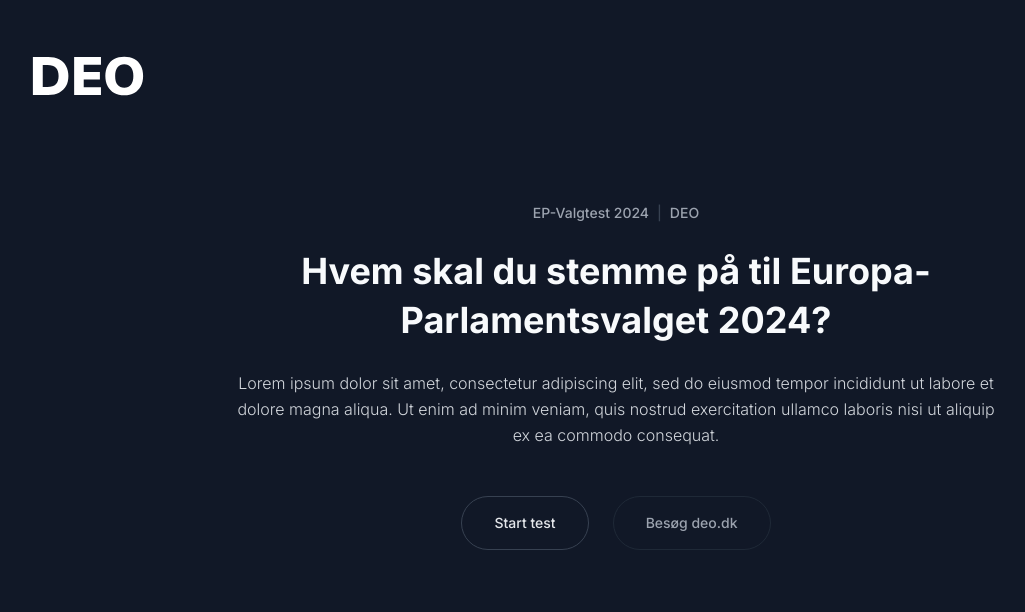
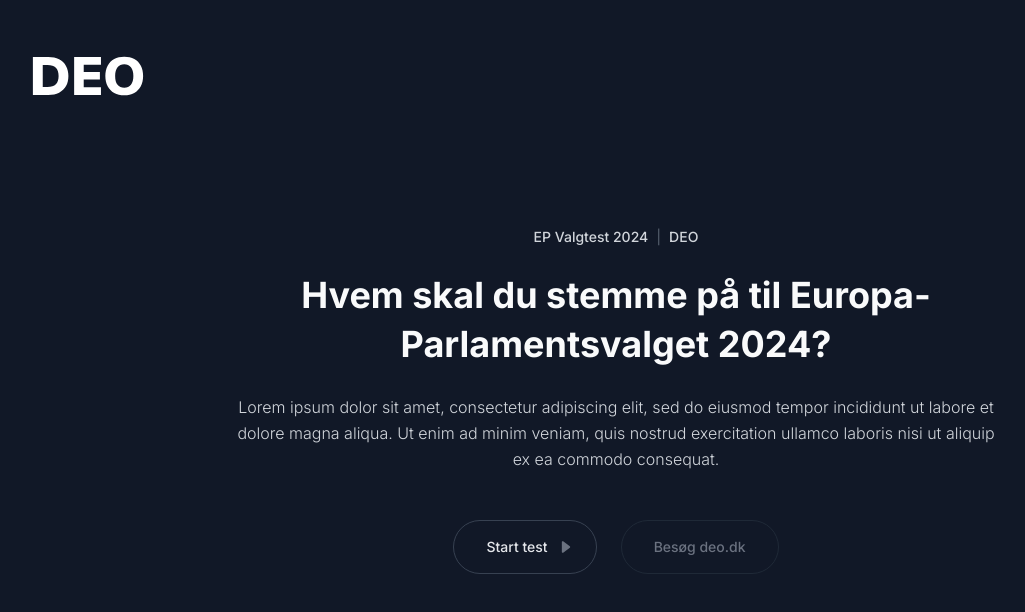
Before and after one commit to maxrh/ep-valgtest-2024-next, a Next.js app: page / in a window 1280 px wide. Shown: the top 612 px of the page, without its empty margins (24-1049 px from the left). Built offline with nearby package versions, Linux system fonts and the light colour scheme.

Commit message:
play start button

```diff
--- a/app/page.js
+++ b/app/page.js
@@ -3,9 +3,10 @@
 import SwipeVoter from "./components/swipeVoter";
 import { useState } from "react";
 import { useRouter } from 'next/navigation'
-import { motion, AnimatePresence, easeInOut } from "framer-motion";
+import { motion, AnimatePresence, easeInOut, delay } from "framer-motion";
 import { VoteContext } from "./context/voteContext";
 import { useContext } from "react";
+import Image from "next/image";
 
 export default function Home() {
 	const router = useRouter()
@@ -17,11 +18,11 @@ export default function Home() {
 	}
 
 	const containerVariants = {
-		hidden: { opacity: 1 },  // Parent starts fully visible
+		hidden: { opacity: 1 },
 		visible: {
-			opacity: 1,          // Parent stays fully visible
+			opacity: 1,
 			transition: {
-				staggerChildren: 0.2  // Stagger the animation of child elements
+				staggerChildren: 0.2
 			}
 		}
 	};
@@ -38,7 +39,6 @@ export default function Home() {
 		}
 	};
 
-
 	return (
 		<main className="flex min-h-screen">
 			{!startTest ? (
@@ -47,31 +47,31 @@ export default function Home() {
 						variants={containerVariants}
 						initial="hidden"
 						animate="visible"
-						className="max-w-3xl flex flex-col items-center justify-center text-center"
+						className="max-w-3xl flex flex-col items-center justify-center text-center z-10"
 					>
-						<motion.span variants={childVariants} className="text-sm font-medium text-gray-400 mb-6 flex">EP-Valgtest 2024 <span className="text-gray-700 mx-2">|</span> DEO</motion.span>
-						<motion.h1 variants={childVariants} className="text-xl md:text-4xl font-bold mb-6 leading-tighter md:leading-snug">Hvem skal du stemme på til Europa-Parlamentsvalget 2024?</motion.h1>
+						<motion.span variants={childVariants} className="text-sm font-medium text-gray-300 mb-6 flex">EP Valgtest 2024 <span className="text-gray-600 mx-2">|</span> DEO</motion.span>
+						<motion.h1 variants={childVariants} className="text-xl md:text-4xl font-bold mb-6 leading-tighter md:leading-snug text-gray-50">Hvem skal du stemme på til Europa-Parlamentsvalget 2024?</motion.h1>
 						<motion.p variants={childVariants} className="font-light text-gray-300 text-sm md:text-base leading-normal md:leading-relaxed">Lorem ipsum dolor sit amet, consectetur adipiscing elit, sed do eiusmod tempor incididunt ut labore et dolore magna aliqua. Ut enim ad minim veniam, quis nostrud exercitation ullamco laboris nisi ut aliquip ex ea commodo consequat.</motion.p>
 						<motion.div variants={childVariants} className="flex items-center justify-center mt-12">
 							<button
-								className="mx-1 md:mx-3 group flex items-center justify-center text-xs md:text-sm font-medium text-gray-200 hover:text-gray-50 hover:shadow-xl border border-gray-700 hover:border-gray-600 transition-all py-3 md:py-4 px-6 md:px-8 rounded-full duration-300"
+								className="mx-1 md:mx-3 group flex items-center justify-center text-xs md:text-sm font-medium text-gray-200 hover:text-gray-50 hover:shadow-xl border border-gray-700 hover:border-gray-500 transition-all py-3 md:py-4 px-6 md:px-8 rounded-full duration-300"
 								onClick={handleStartTest}
 							>
 								Start test
+								<svg className="w-5 h-5 text-gray-500 group-hover:text-gray-300 ml-2 -mr-3  transition-all duration-300" aria-hidden="true" xmlns="http://www.w3.org/2000/svg" width="24" height="24" fill="currentColor" viewBox="0 0 24 24"><path fillRule="evenodd" d="M8.6 5.2A1 1 0 0 0 7 6v12a1 1 0 0 0 1.6.8l8-6a1 1 0 0 0 0-1.6l-8-6Z" clipRule="evenodd"/></svg>
+
 							</button>
 							<button
-								className="mx-1 md:mx-3 group flex items-center justify-center text-xs md:text-sm font-medium text-gray-400 hover:text-gray-300 hover:shadow-xl border border-gray-800 hover:border-gray-700 transition-all py-3 md:py-4 px-6 md:px-8 rounded-full duration-300"
+								className="mx-1 md:mx-3 group flex items-center justify-center text-xs md:text-sm font-medium text-gray-500 hover:text-gray-200 hover:shadow-xl border border-gray-800 hover:border-gray-500 transition-all py-3 md:py-4 px-6 md:px-8 rounded-full duration-300"
 								onClick={() => router.push('https://deo.dk')}
 							>
 								Besøg deo.dk
 							</button>
 						</motion.div>
 					</motion.div>
-					{/* grid of politicians */}
 
-					<div className="grid grid-cols-2 md:grid-cols-3 gap-4 md:gap-6 mt-12">
 
-					</div>
+
 				</div>
 			) : (
 				<SwipeVoter />
```
Also changed, not shown: public/images/front.jpg (added).
